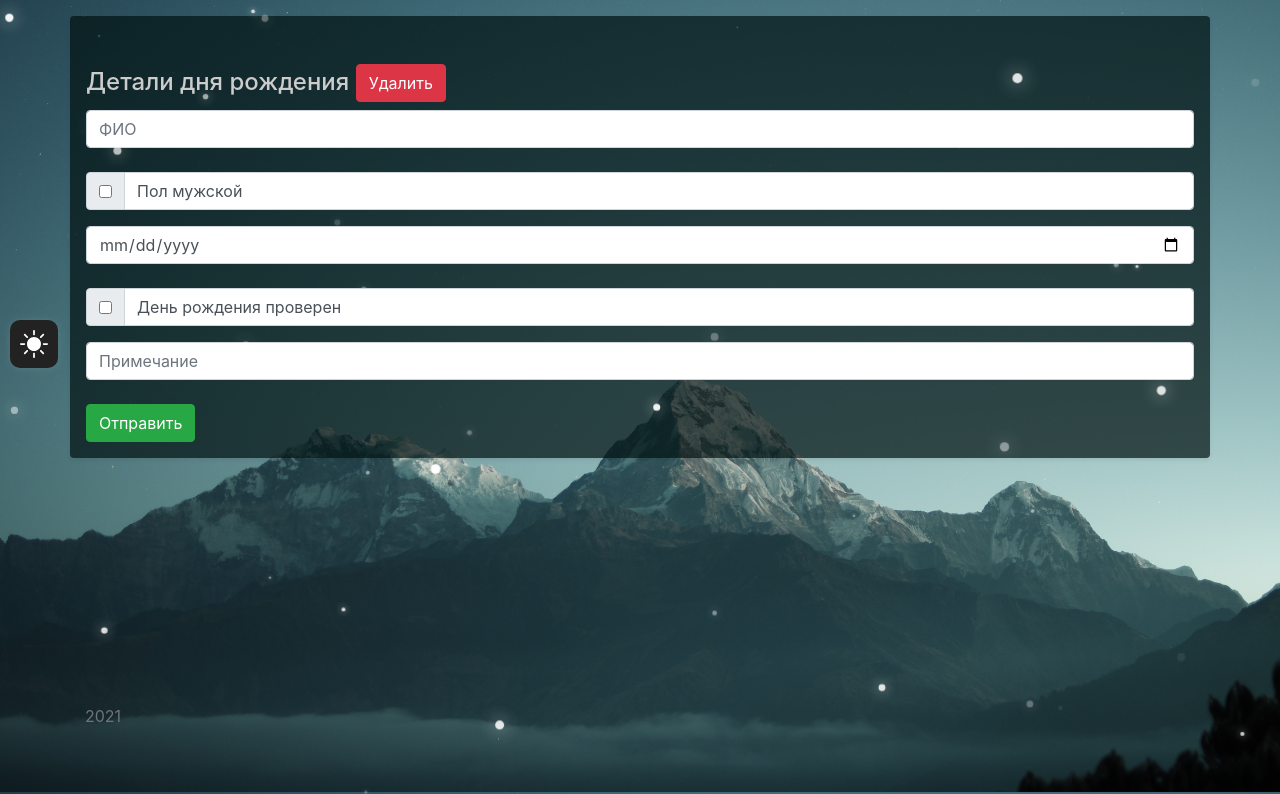
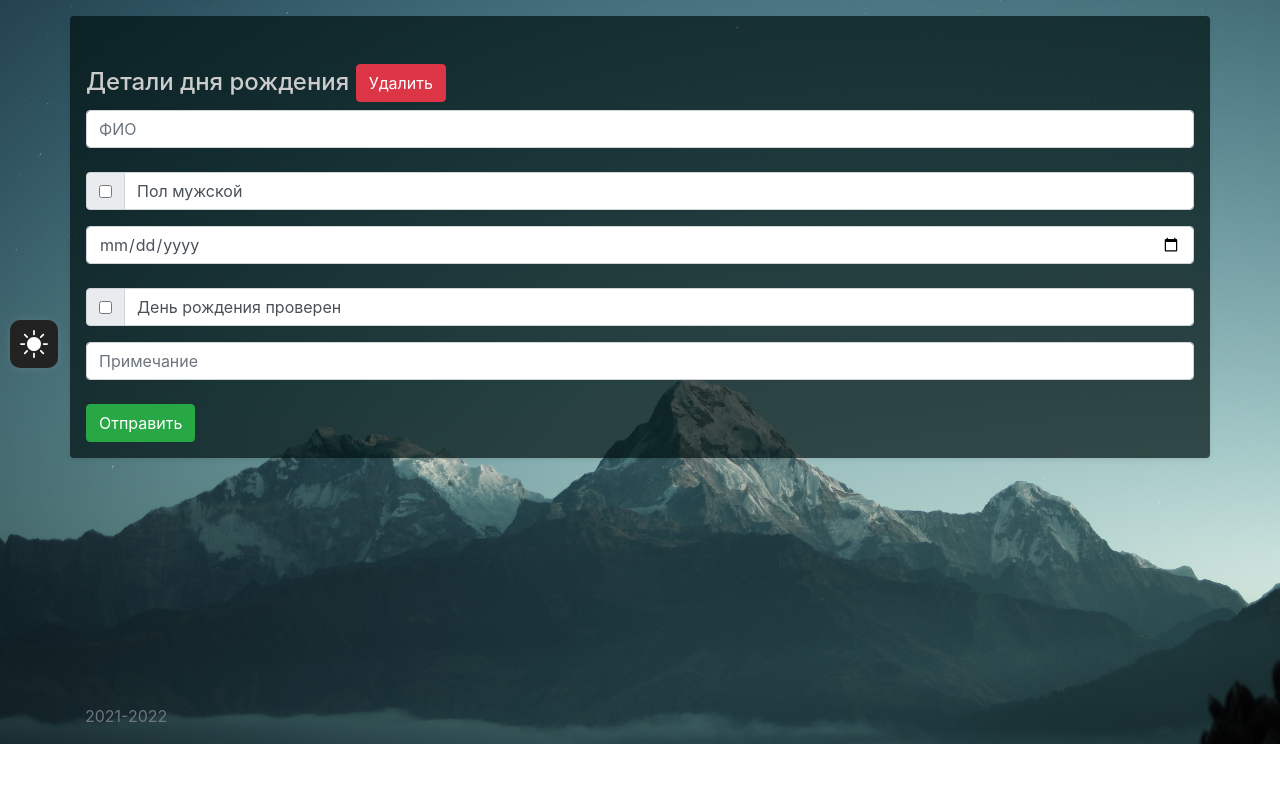
Before and after one commit to on15floor/lab15_django, a Django app: page /birthdays/add/ in a window 1280 px wide. Shown: the part 56-850 px from the top of the page. After the commit the page ends 800 px from the top, so only its background shows below. Run offline with Django 3.2, Linux system fonts and the light colour scheme; the visitor is signed in with stand-in values (Sample User, id 1); some libraries are stand-ins or nearby versions.

Commit message:
Base template fix.

```diff
--- a/scr/main/templates/base.html
+++ b/scr/main/templates/base.html
@@ -41,7 +41,7 @@
         <!-- snow -->
         {% now "m" as todays_m %}
         <h1>{{ todays_m }}</h1>
-        {% if not '11'|date:'m' >= todays_m >= '2'|date:'m' %}
+        {% if todays_m == '12'|date:'m' %}
             <div id="snow"></div>
             <script src="{% static '/js/pure_snow.js' %}"></script>
         {% endif %}
@@ -52,7 +52,7 @@
 
     <footer class="footer mt-auto py-3">
         <div class="container">
-            <span class="text-muted">2021</span>
+            <span class="text-muted">2021-2022</span>
         </div>
     </footer>
 </html>
```
